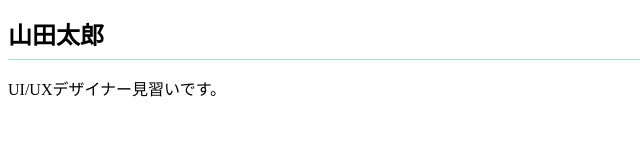
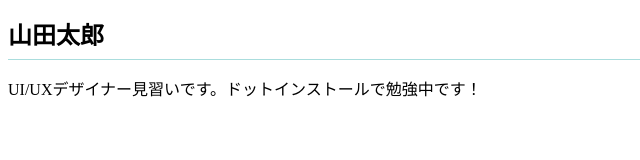
Before and after one commit to mamapuro55/mamapuro55.github.io, a plain HTML site: page index.html in a window 1280 px wide. Shown: the whole page, without its empty margins (0-640 px from the left). Drawn offline with Linux system fonts and the light colour scheme.

Commit message:
Add files via upload

```diff
--- a/index.html
+++ b/index.html
@@ -7,5 +7,6 @@
   </head>
   <body>
     <h1>山田太郎</h1>
-    <p>UI/UXデザイナー見習いです。</p>
+    <p>UI/UXデザイナー見習いです。ドットインストールで勉強中です！</p>
+</body>
 </html>
```
